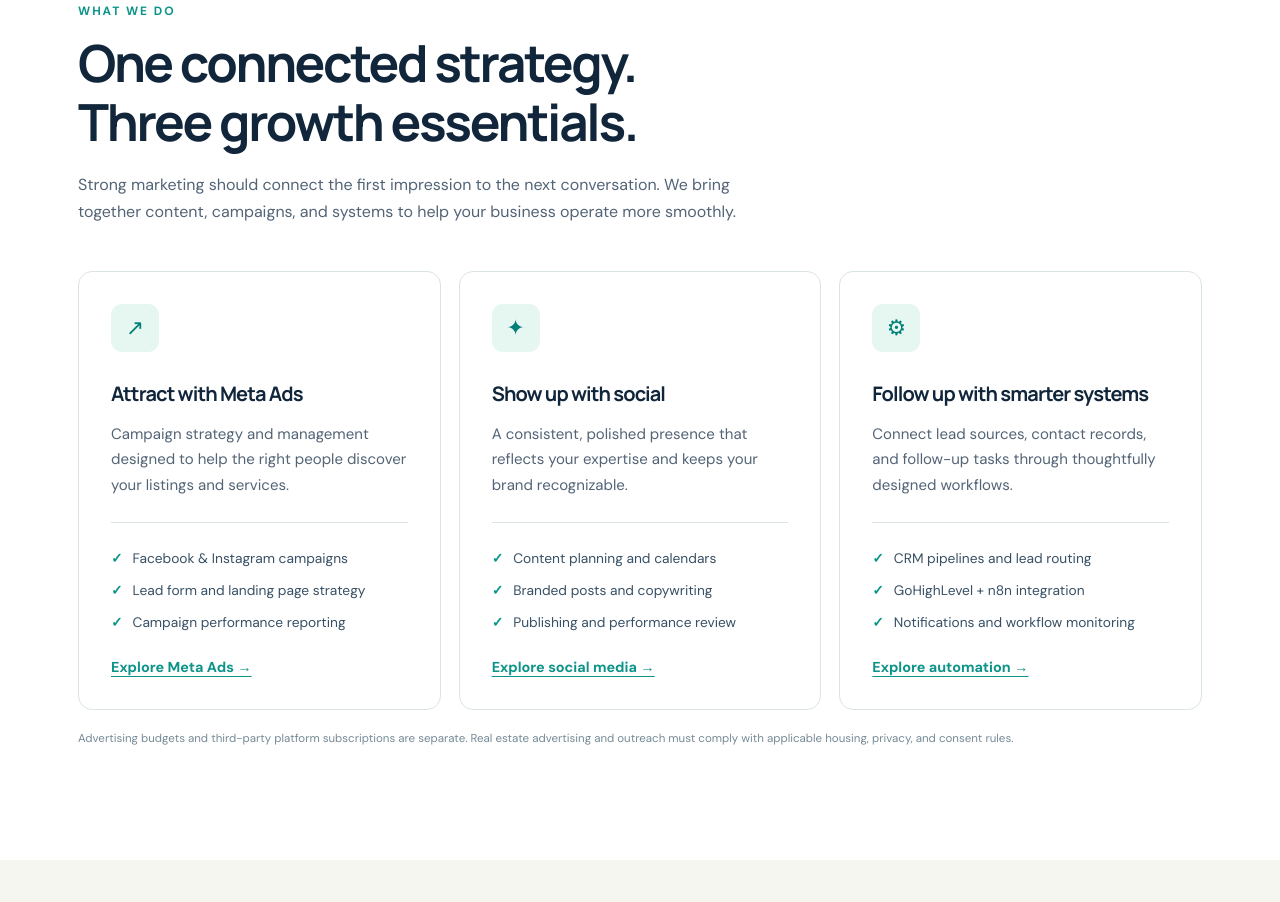
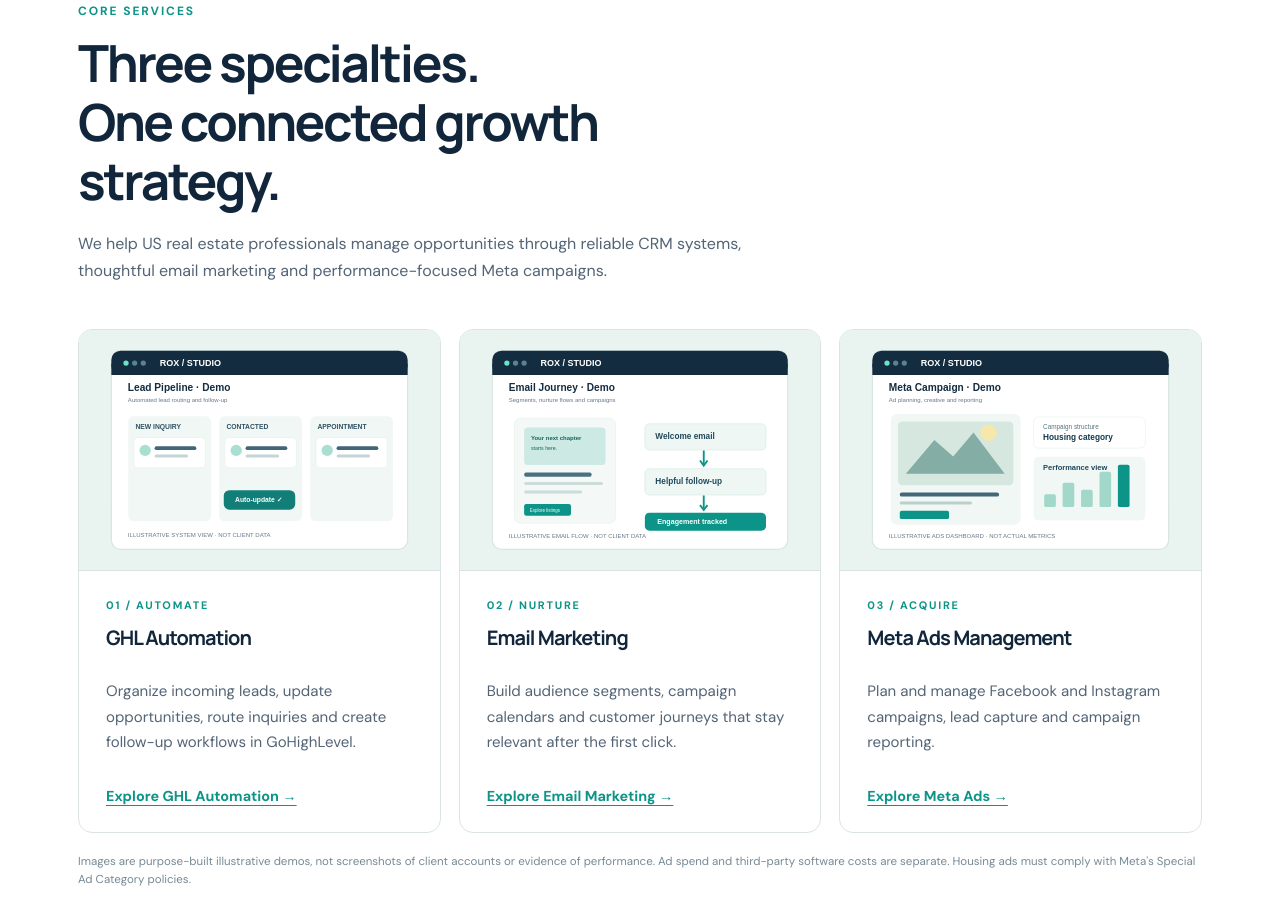
Before and after one commit to heyrox-ui/portfolio, a plain HTML site: page index.html in a window 1280 px wide. Shown: the part 1018-1920 px from the top of the page. Drawn offline with Linux system fonts and the light colour scheme.

Commit message:
Refocus homepage on GHL, email marketing and Meta Ads with equal-sized visual cards

```diff
--- a/index.html
+++ b/index.html
@@ -3,7 +3,7 @@
 <head>
   <meta charset="utf-8">
   <meta name="viewport" content="width=device-width, initial-scale=1">
-  <meta name="description" content="Rox Digital Growth Studio helps US real estate agents attract inquiries with Meta Ads and organic content, then streamline lead management using CRM and automation.">
+  <meta name="description" content="Rox Digital Growth Studio provides GHL automation, email marketing and Meta Ads management for US real estate agents and teams.">
   <meta name="theme-color" content="#11263b">
   <title>Rox Digital Growth Studio | Real Estate Marketing & Automation</title>
   <meta property="og:title" content="Rox Digital Growth Studio">
@@ -31,7 +31,7 @@
     @media(max-width:900px){.hero-grid,.project,.about-grid{grid-template-columns:1fr}.hero{padding:65px 0}.visual{min-height:460px}.cards{grid-template-columns:1fr}.flow{grid-template-columns:repeat(2,1fr)}.flow-step:after{display:none}.nav-links .hide-mobile{display:none}.about-grid{gap:30px}}
     @media(max-width:580px){.container{padding:0 20px}section{padding:75px 0}.nav-in{height:66px}.brand{font-size:.87rem}.nav-links{gap:10px}.nav-links .btn{padding:10px 12px;font-size:.75rem}h1{font-size:2.72rem}.visual{min-height:360px}.orb{width:300px;height:300px;right:2%}.dashboard{width:95%;padding:13px}.lane{padding:6px;min-height:125px}.lead-card{padding:7px 5px}.lead-card strong{font-size:.55rem}.lead-card span{font-size:.48rem}.floating{bottom:4px;left:0;padding:10px}.flow{grid-template-columns:1fr}.project-graphic{padding:17px;min-height:auto}.footer-in{flex-direction:column;text-align:center;gap:8px}.cta-row .btn{width:100%}.section-head{margin-bottom:28px}}
     @media(prefers-reduced-motion:reduce){*,*:before,*:after{scroll-behavior:auto!important;transition:none!important}}
-  </style>
+  .visual-service{padding:0;overflow:hidden;display:flex;flex-direction:column}.service-image{display:block;width:100%;aspect-ratio:3/2;object-fit:cover;background:#e9f4f0;border-bottom:1px solid var(--line)}.visual-service>a{display:block}.visual-service-body{padding:27px;display:flex;flex:1;flex-direction:column}.visual-service-body p{flex:1}.visual-service-body .eyebrow{font-size:.68rem;margin-bottom:12px}.visual-service-body .service-link{margin-top:16px}.tools-panel{margin-top:56px;background:#f4f8f6;border:1px solid var(--line);border-radius:15px;padding:30px}.tools-panel h3{margin-bottom:8px}.tool-tags{display:flex;flex-wrap:wrap;gap:9px;margin-top:20px}.tool-tags span{font-size:.8rem;font-weight:700;color:#31566a;background:#fff;padding:9px 13px;border:1px solid #dae9e5;border-radius:99px}</style>
 </head>
 <body>
   <nav aria-label="Main navigation"><div class="container nav-in">
@@ -42,9 +42,9 @@
     <section class="hero" id="home"><div class="container hero-grid">
       <div><div class="eyebrow">Real Estate Marketing + Automation</div>
         <h1>Turn property interest into <em>real conversations.</em></h1>
-        <p class="lead">Strategic Meta Ads, consistent social content, and smarter CRM workflows for US real estate agents and small teams. Attract attention. Capture inquiries. Follow up with confidence.</p>
+        <p class="lead">GHL automation, email marketing and Meta Ads management for US real estate agents and growing teams. Build stronger systems behind every inquiry.</p>
         <div class="cta-row"><a class="btn dark" href="#contact">Talk about your growth ↗</a><a class="btn outline" href="#work">Explore our approach ↓</a></div>
-        <div class="stack" aria-label="Specialties"><span>Meta Ads</span><span>Social Media</span><span>GoHighLevel</span><span>n8n Automation</span></div>
+        <div class="stack" aria-label="Specialties"><span>GHL Automation</span><span>Email Marketing</span><span>Meta Ads Management</span></div>
       </div>
       <div class="visual" aria-label="Illustrative real estate leads pipeline">
         <div class="orb"></div>
@@ -62,13 +62,21 @@
       </div>
     </div></section>
     <section id="services"><div class="container">
-      <div class="section-head"><div class="eyebrow">What we do</div><h2>One connected strategy.<br>Three growth essentials.</h2><p>Strong marketing should connect the first impression to the next conversation. We bring together content, campaigns, and systems to help your business operate more smoothly.</p></div>
-      <div class="cards">
-        <article class="service"><div class="icon-box" aria-hidden="true">↗</div><h3>Attract with Meta Ads</h3><p>Campaign strategy and management designed to help the right people discover your listings and services.</p><ul><li>Facebook & Instagram campaigns</li><li>Lead form and landing page strategy</li><li>Campaign performance reporting</li></ul><a class="service-link" href="./meta-ads.html" aria-label="View Meta Ads portfolio page">Explore Meta Ads →</a></article>
-        <article class="service"><div class="icon-box" aria-hidden="true">✦</div><h3>Show up with social</h3><p>A consistent, polished presence that reflects your expertise and keeps your brand recognizable.</p><ul><li>Content planning and calendars</li><li>Branded posts and copywriting</li><li>Publishing and performance review</li></ul><a class="service-link" href="./social-media.html" aria-label="View organic social media portfolio page">Explore social media →</a></article>
-        <article class="service"><div class="icon-box" aria-hidden="true">⚙</div><h3>Follow up with smarter systems</h3><p>Connect lead sources, contact records, and follow-up tasks through thoughtfully designed workflows.</p><ul><li>CRM pipelines and lead routing</li><li>GoHighLevel + n8n integration</li><li>Notifications and workflow monitoring</li></ul><a class="service-link" href="./crm-automation.html" aria-label="View CRM and automation portfolio page">Explore automation →</a></article>
-      </div>
-      <p class="disclaimer" style="margin-top:20px">Advertising budgets and third-party platform subscriptions are separate. Real estate advertising and outreach must comply with applicable housing, privacy, and consent rules.</p>
+      <div class="section-head"><div class="eyebrow">Core Services</div><h2>Three specialties.<br>One connected growth strategy.</h2><p>We help US real estate professionals manage opportunities through reliable CRM systems, thoughtful email marketing and performance-focused Meta campaigns.</p></div>
+      <div class="cards service-visual-grid">
+        <article class="service visual-service">
+          <a href="./ghl-automation.html" aria-label="View GHL Automation services"><img class="service-image" src="./assets/ghl-demo.svg" alt="Illustrative lead pipeline showing organized inquiries and follow-up stages" loading="lazy"></a>
+          <div class="visual-service-body"><span class="eyebrow">01 / Automate</span><h3>GHL Automation</h3><p>Organize incoming leads, update opportunities, route inquiries and create follow-up workflows in GoHighLevel.</p><a class="service-link" href="./ghl-automation.html">Explore GHL Automation →</a></div>
+        </article>
+        <article class="service visual-service">
+          <a href="./email-marketing.html" aria-label="View Email Marketing services"><img class="service-image" src="./assets/email-demo.svg" alt="Illustrative email campaign design and multi-step nurture workflow" loading="lazy"></a>
+          <div class="visual-service-body"><span class="eyebrow">02 / Nurture</span><h3>Email Marketing</h3><p>Build audience segments, campaign calendars and customer journeys that stay relevant after the first click.</p><a class="service-link" href="./email-marketing.html">Explore Email Marketing →</a></div>
+        </article>
+        <article class="service visual-service">
+          <a href="./meta-ads-management.html" aria-label="View Meta Ads Management services"><img class="service-image" src="./assets/meta-demo.svg" alt="Illustrative Meta advertising campaign overview and creative mockup" loading="lazy"></a>
+          <div class="visual-service-body"><span class="eyebrow">03 / Acquire</span><h3>Meta Ads Management</h3><p>Plan and manage Facebook and Instagram campaigns, lead capture and campaign reporting.</p><a class="service-link" href="./meta-ads-management.html">Explore Meta Ads →</a></div>
+        </article>
+      </div><p class="disclaimer" style="margin-top:20px">Images are purpose-built illustrative demos, not screenshots of client accounts or evidence of performance. Ad spend and third-party software costs are separate. Housing ads must comply with Meta's Special Ad Category policies.</p>
     </div></section>
     <section class="soft" id="approach"><div class="container">
       <div class="section-head"><div class="eyebrow">The bigger picture</div><h2>From first click to next step.</h2><p>Every lead deserves a clear path. Here's an example of how an integrated real estate marketing system can work.</p></div>
@@ -92,7 +100,7 @@
     </div></section>
     <section class="about" id="about"><div class="container about-grid">
       <div><div class="eyebrow">Behind the studio</div><h2>Creative thinking. Smarter systems.</h2><p>Hi, I'm Rox. My work sits at the intersection of marketing, business operations, and workflow automation. I bring hands-on experience in digital campaigns, lead management, CRM workflows, and process improvement.</p><p>I believe businesses deserve systems that make day-to-day work easier—not more complicated. Rox Digital Growth Studio brings that mindset to real estate marketing and lead operations.</p></div>
-      <div><div class="eyebrow" style="margin-bottom:18px">Tools & capabilities</div><div class="skills"><span>Meta Ads Manager</span><span>Facebook & Instagram</span><span>Content Strategy</span><span>Copywriting</span><span>GoHighLevel</span><span>n8n</span><span>Email Marketing</span><span>Lead Management</span><span>Marketing Reporting</span><span>Workflow Design</span></div></div>
+      <div><div class="eyebrow" style="margin-bottom:18px">Tools & capabilities</div><div class="skills"><span>GoHighLevel</span><span>Klaviyo</span><span>Mailchimp</span><span>Campaign Monitor</span><span>Meta Ads Manager</span><span>n8n</span><span>Zapier</span><span>Shopify</span><span>Google Sheets</span><span>Canva</span></div><p style="font-size:.8rem;margin-top:20px">These are tools and platforms used in delivery, not separate services.</p></div>
     </div></section>
     <section class="contact" id="contact"><div class="container">
       <div class="eyebrow">Let's connect</div><h2>Let's make your next lead easier to manage.</h2><p>Whether you want more consistent marketing, cleaner CRM workflows, or a better process for handling inquiries, let's talk about the system behind your growth.</p>
```
